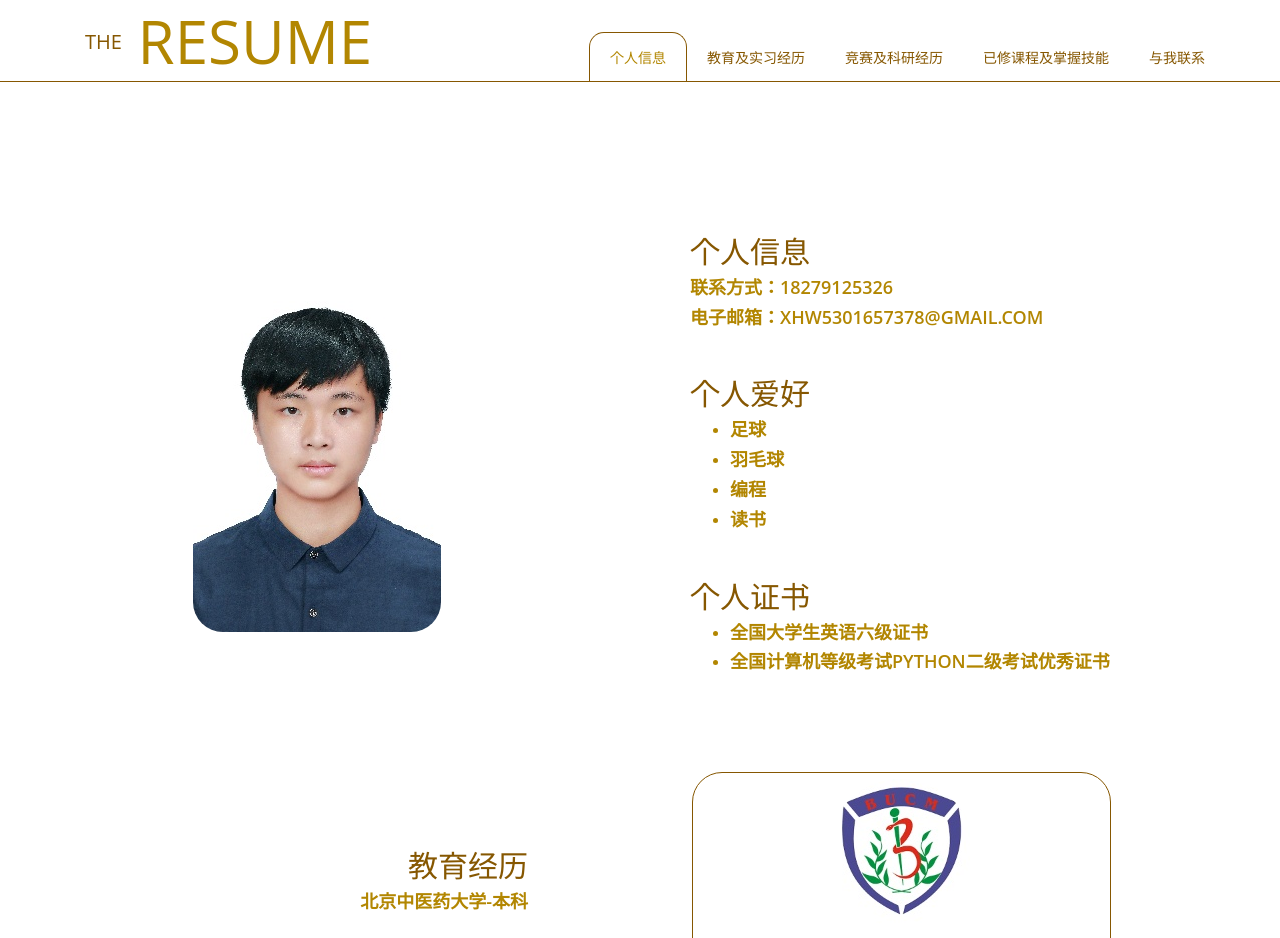
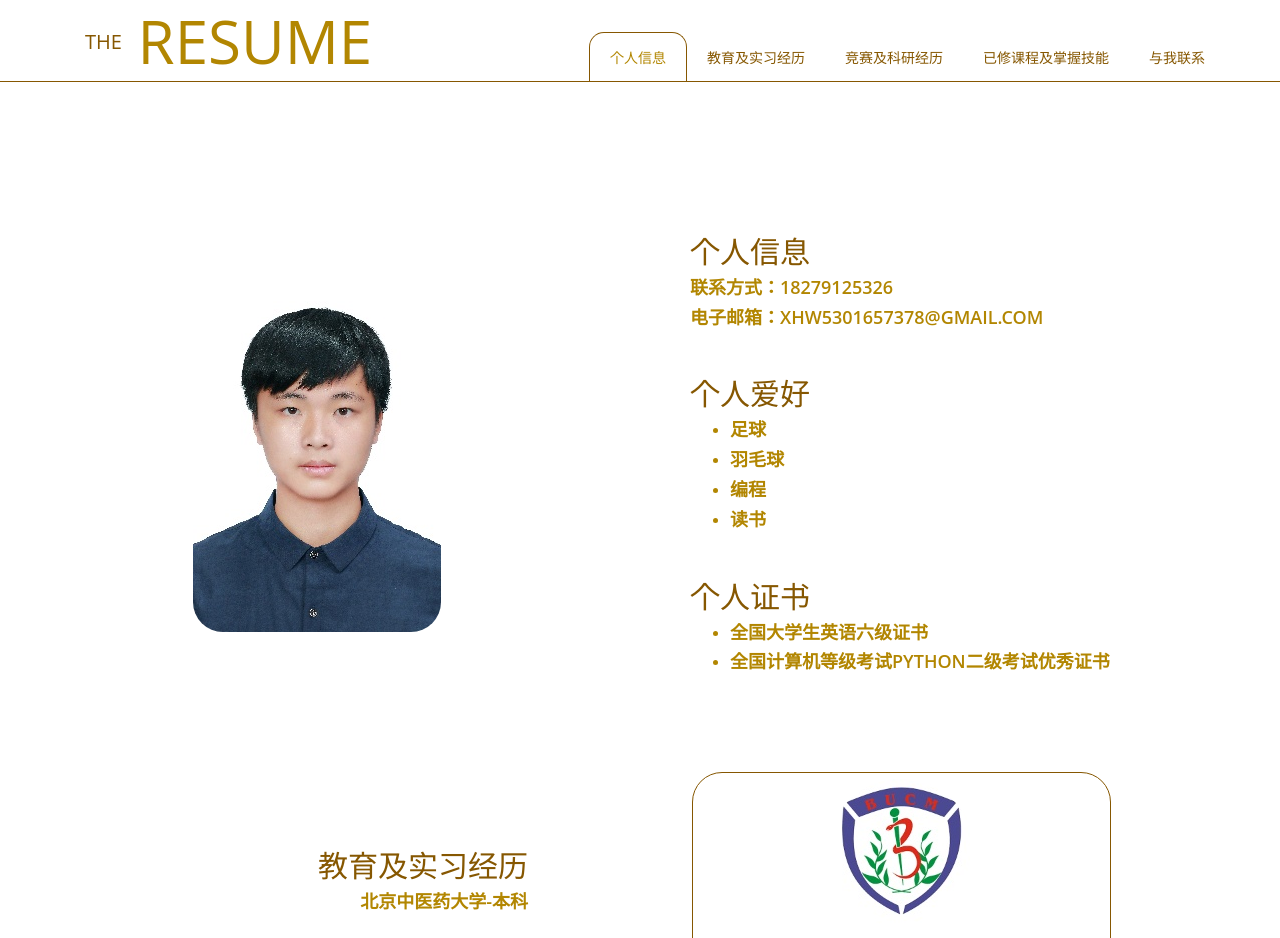
Before and after one commit to hwhyyds/hwhyyds.github.io, a plain HTML site: page index.html in a window 1280 px wide. Shown: the top 938 px of the page. Drawn offline with Linux system fonts and the light colour scheme; a web font is replaced by a local one.

Commit message:
Add files via upload

```diff
--- a/index.html
+++ b/index.html
@@ -89,7 +89,7 @@
 				<div class="col-lg-6 col-md-6">
 					<div class="templatemo-content-box text-right">
 						<h2 class="templatemo-brown">
-							<span class="templatemo-section-title">教育经历</span>
+							<span class="templatemo-section-title">教育及实习经历</span>
 						</h2>
 						<h3 class="templatemo-gold">北京中医药大学-本科</h3>
 						<p class="margin-top-30">2020.9-至今</p>
```
